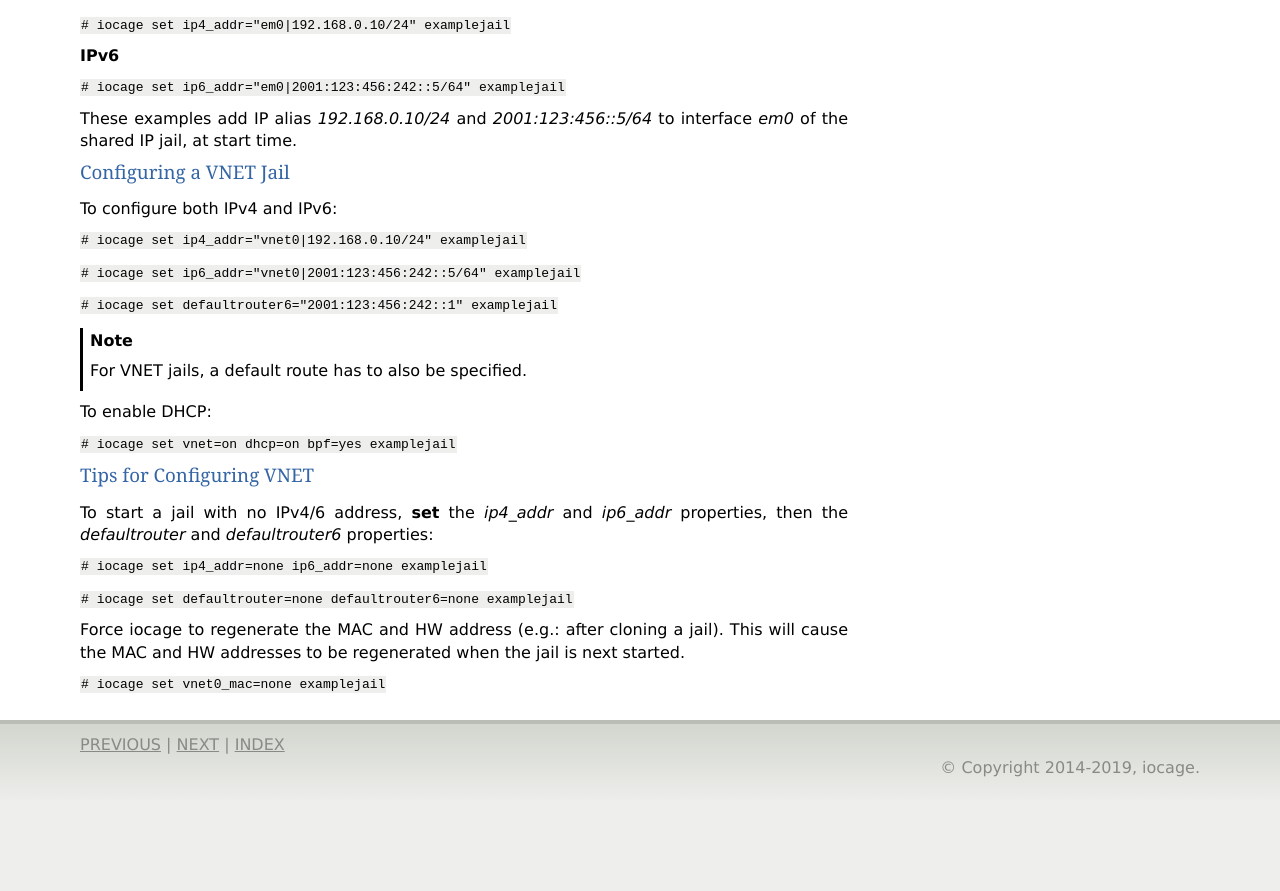
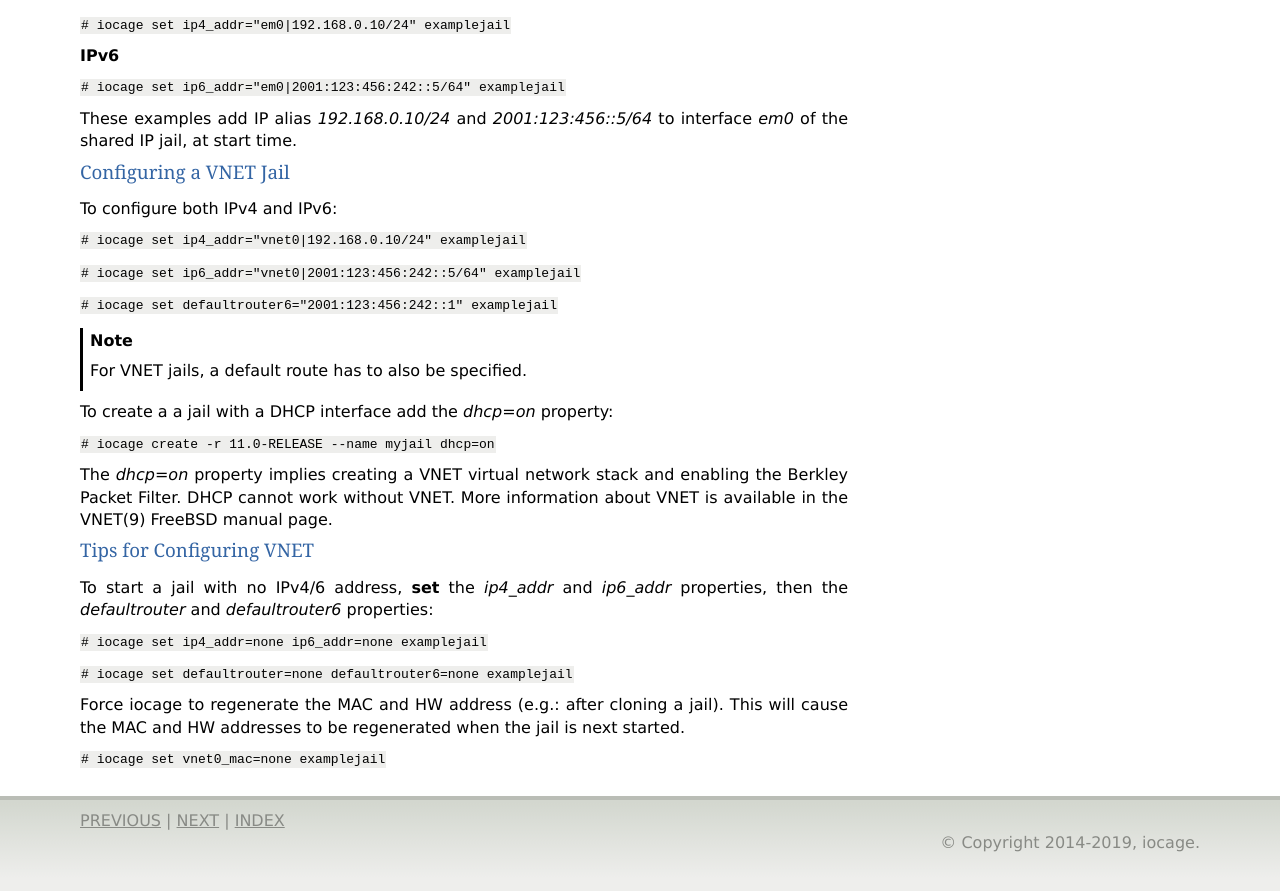
Before and after one commit to iocage/iocage, a Sphinx documentation site: the page built from doc/source/networking.rst, in a window 1280 px wide and 900 px high, scrolled down 2598 px. Shown: the top 891 px of the window. Built offline with Sphinx 7.4.7, drawn with Linux system fonts in a browser that asks for light colours; before the commit the page ends 3422 px from its top, so only the background shows below that.

Commit message:
Corrected doc per request

```diff
--- a/doc/source/networking.rst
+++ b/doc/source/networking.rst
@@ -205,9 +205,13 @@
 
 .. note:: For VNET jails, a default route has to also be specified.
 
-To enable DHCP:
+To create a a jail with a DHCP interface add the `dhcp=on` property:
 
-:samp:`# iocage set vnet=on dhcp=on bpf=yes examplejail`
+:samp:`# iocage create -r 11.0-RELEASE --name myjail dhcp=on`
+
+The `dhcp=on` property implies creating a VNET virtual network stack and
+enabling the Berkley Packet Filter. DHCP cannot work without VNET.
+More information about VNET is available in the VNET(9) FreeBSD manual page.
 
 .. index:: Tips for configuring VNET
 .. _Tips for Configuring VNET:
```
